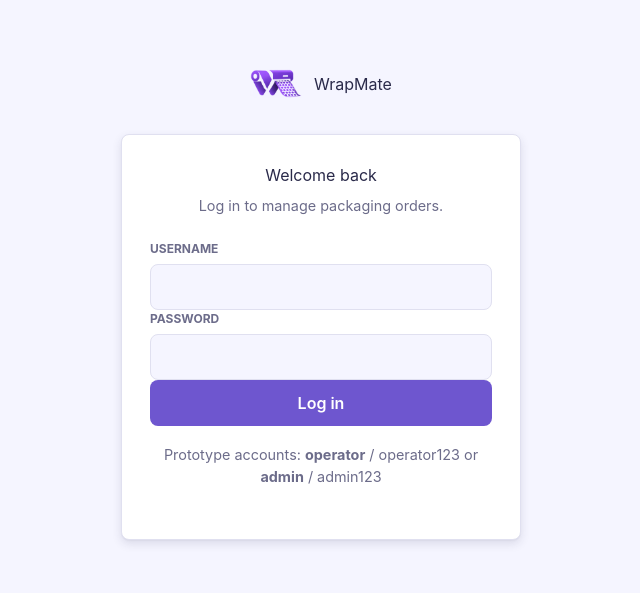
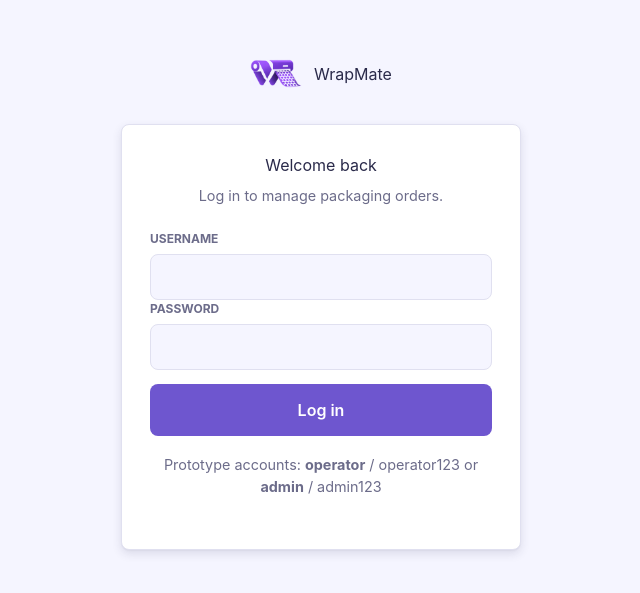
Before and after one commit to ezekielcastroco/sd-finals-wrapmate-ccjm, a React (Vite) app: page / in a window 1280 px wide. Shown: the part 101-694 px from the top of the page, without its empty margins (319-959 px from the left). Built offline with nearby package versions, Linux system fonts and the light colour scheme; what @refinedev/rest would draw is missing.

Commit message:
Add more spacing to login button (padding + top margin)

```diff
--- a/src/App.css
+++ b/src/App.css
@@ -233,7 +233,7 @@
 .add-order-button {
   border: 0;
   border-radius: var(--radius);
-  padding: 11px 18px;
+  padding: 14px 18px;
   background: var(--primary);
   color: var(--primary-foreground);
   font-weight: 600;
@@ -247,6 +247,7 @@
 
 .wrapmate-login-form .wrapmate-primary-button {
   width: 100%;
+  margin-top: 14px;
 }
 
 .wrapmate-error {
```
